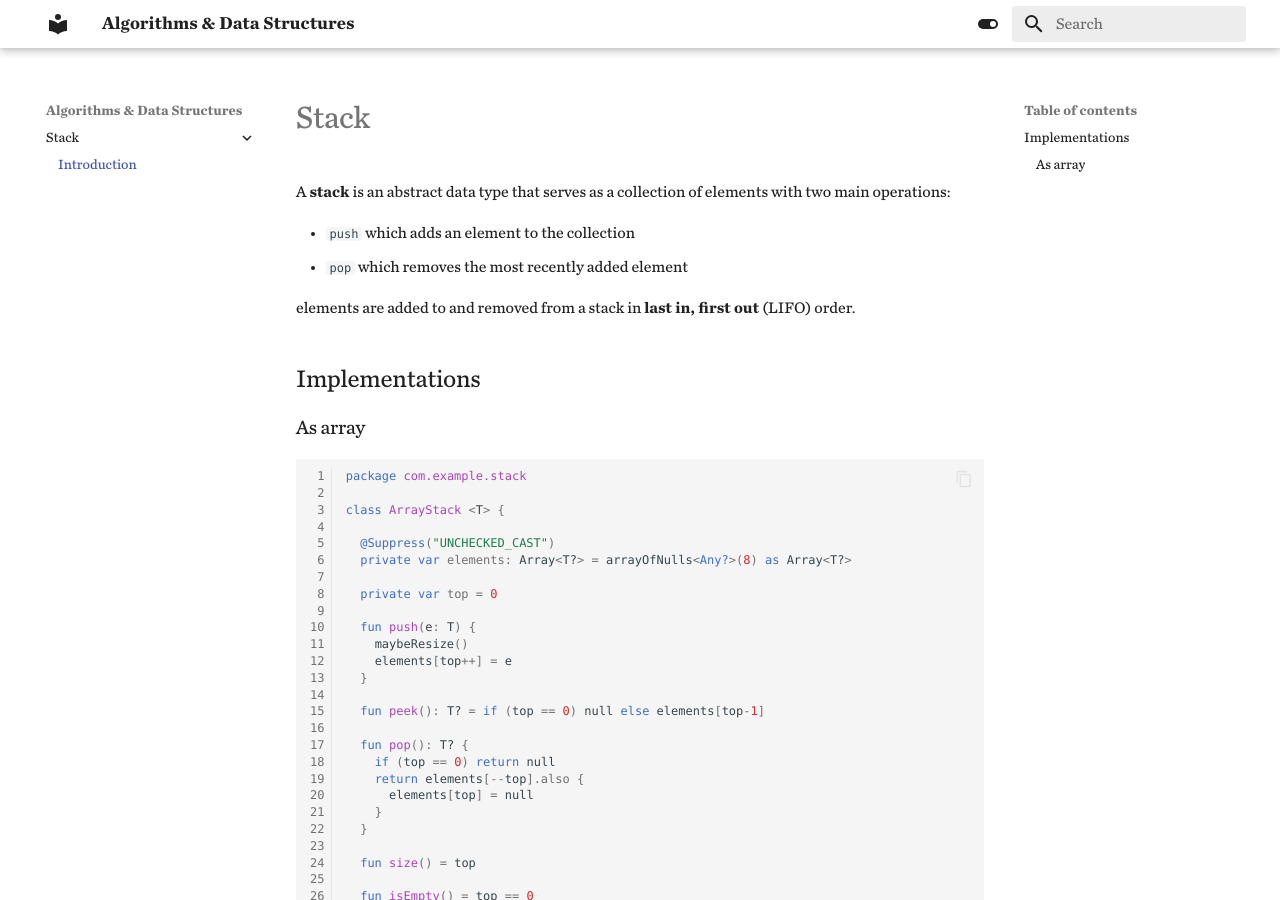
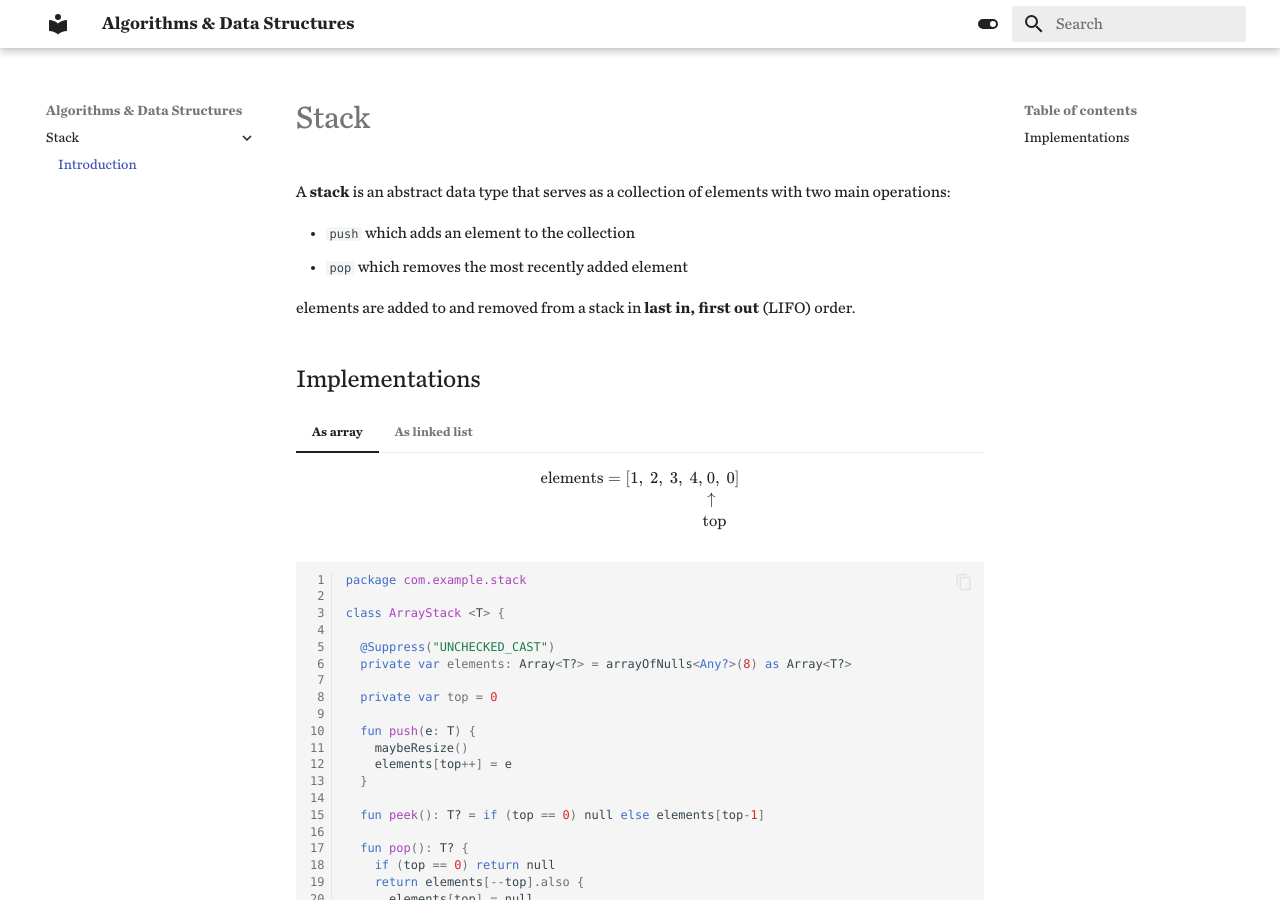
Before and after one commit to lgopractice/lgopractice.github.io, an MkDocs documentation site: the page built from docs/stack/index.md, in a window 1280 px wide and 900 px high. Built offline with MkDocs 1.6.1 and Material for MkDocs 9.7.7, drawn with Linux system fonts in a browser that asks for light colours; some web fonts are replaced; part of the change alters nothing that is shown.

````diff
--- /dev/null
+++ b/docs/assets/mathjax.js
@@ -0,0 +1,19 @@
+window.MathJax = {
+  tex: {
+    inlineMath: [["\\(", "\\)"]],
+    displayMath: [["\\[", "\\]"]],
+    processEscapes: true,
+    processEnvironments: true
+  },
+  options: {
+    ignoreHtmlClass: ".*|",
+    processHtmlClass: "arithmatex"
+  }
+};
+
+document$.subscribe(() => {
+  MathJax.startup.output.clearCache()
+  MathJax.typesetClear()
+  MathJax.texReset()
+  MathJax.typesetPromise()
+})
--- a/docs/stack/index.md
+++ b/docs/stack/index.md
@@ -9,57 +9,102 @@ elements are added to and removed from a stack in **last in, first out** (LIFO)
 
 ## Implementations
 
-### As array
+=== "As array"
 
-```kotlin linenums="1"
-package com.example.stack
+    $$
+    \begin{align}
+    \text{elements} = [1, \ 2, \ 3, \ 4, & \ 0, \ 0] \\
+    & \uparrow \\
+    & \text{top}
+    \end{align}
+    $$
 
-class ArrayStack <T> {
+    ```kotlin linenums="1"
+    package com.example.stack
 
-  @Suppress("UNCHECKED_CAST")
-  private var elements: Array<T?> = arrayOfNulls<Any?>(8) as Array<T?>
+    class ArrayStack <T> {
 
-  private var top = 0
+      @Suppress("UNCHECKED_CAST")
+      private var elements: Array<T?> = arrayOfNulls<Any?>(8) as Array<T?>
 
-  fun push(e: T) {
-    maybeResize()
-    elements[top++] = e
-  }
+      private var top = 0
 
-  fun peek(): T? = if (top == 0) null else elements[top-1]
+      fun push(e: T) {
+        maybeResize()
+        elements[top++] = e
+      }
 
-  fun pop(): T? {
-    if (top == 0) return null
-    return elements[--top].also {
-      elements[top] = null
+      fun peek(): T? = if (top == 0) null else elements[top-1]
+
+      fun pop(): T? {
+        if (top == 0) return null
+        return elements[--top].also {
+          elements[top] = null
+        }
+      }
+
+      fun size() = top
+
+      fun isEmpty() = top == 0
+
+      private fun maybeResize() {
+        if (top < elements.size) return
+        elements = elements.copyOf(elements.size * 2)
+      }
     }
-  }
+    ```
 
-  fun size() = top
+    !!! tip "why `Array<T?>` and not `Array<T>`?"
 
-  fun isEmpty() = top == 0
+        When we create an array of size `8`, all those `8` slots have to hold something. Since no elements have been pushed, they must hold `null`.
 
-  private fun maybeResize() {
-    if (top < elements.size) return
-    elements = elements.copyOf(elements.size * 2)
-  }
-}
-```
+        Additionally, for primitive types we could be contend with `Array<T>`. But if we were to hold objects into it, allowing `null` helps prevent memory leaks.
 
-!!! tip "why `Array<T?>` and not `Array<T>`?"
+    !!! tip "why `arrayOfNulls<Any?>`?"
 
-    When we create an array of size `8`, all those `8` slots have to hold something. Since no elements have been pushed, they must hold `null`.
+        When creating an array, JVM needs to allocate a contiguous block of memory, which requires knowing the size of `T` objects going in. Because of type erasure, JVM doesn't know what `T` is. So we tell it to create an array of `Any?`.
 
-    Additionally, for primitive types we could be contend with `Array<T>`. But if we were to hold objects into it, allowing `null` helps prevent memory leaks.
+        The cast `as Array<T?>` is needed so we can assign it to the variable. Promising the compiler that we will treat it strictly as an array of `T?`.
 
-!!! tip "why `arrayOfNulls<Any?>`?"
+        The suppression is needed because otherwise the kotlin complier will flag casting `Any?` to `T?`.
 
-    When creating an array, JVM needs to allocate a contiguous block of memory, which requires knowing the size of `T` objects going in. Because of type erasure, JVM doesn't know what `T` is. So we tell it to create an array of `Any?`.
+=== "As linked list"
 
-    The cast `as Array<T?>` is needed so we can assign it to the variable. Promising the compiler that we will treat it strictly as an array of `T?`.
+    ```kotlin linenums="1"
+    package com.example.stack
 
-    The suppression is needed because otherwise the kotlin complier will flag casting `Any?` to `T?`.
+    class ListStack<T> {
+      private var head: Node<T>? = null
+      private var size = 0
 
+      fun push(e: T) {
+        head = Node(e, head) // (1)
+        size++
+      }
+
+      fun peek(): T? = head?.data
+
+      fun pop(): T? {
+        val curr = head ?: return null
+        return curr.data.also { // (2)
+          head = curr.next
+          size--
+        }
+      }
+
+      fun size() = size
+
+      fun isEmpty() = head == null
+    }
+
+    private data class Node<T>(
+      val data: T,
+      var next: Node<T>? = null,
+    )
+    ```
+
+    1. When stack is empty, it's `head = Node(e, null)`.
+    2. essentially move `head` forward `head = head.next`.
 
 ??? "Unit tests"
 
--- a/mkdocs.yml
+++ b/mkdocs.yml
@@ -37,6 +37,14 @@ markdown_extensions:
   - pymdownx.superfences
   - admonition
   - pymdownx.details
+  - pymdownx.tabbed:
+      alternate_style: true
+  - pymdownx.arithmatex:
+      generic: true
+
+extra_javascript:
+  - assets/mathjax.js
+  - https://unpkg.com/mathjax@3/es5/tex-mml-chtml.js
 
 extra_css:
   - assets/custom.css
````
